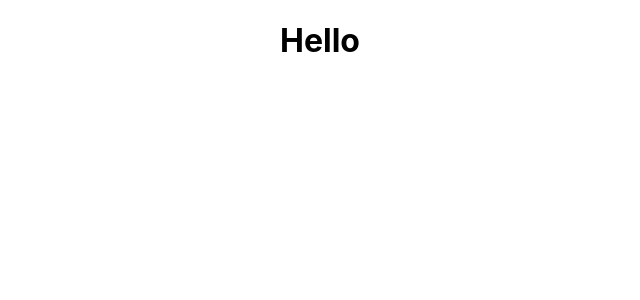
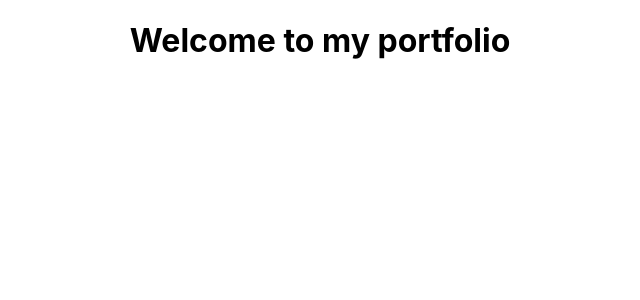
Before and after one commit to IA26/my-portfolio, a React (Create React App) app: page / in a window 1280 px wide. Shown: the top 300 px of the page, without its empty margins (320-960 px from the left). Built offline with nearby package versions, Linux system fonts and the light colour scheme.

Commit message:
added react router

```diff
--- a/package.json
+++ b/package.json
@@ -8,6 +8,7 @@
     "@testing-library/user-event": "^7.1.2",
     "react": "^16.13.1",
     "react-dom": "^16.13.1",
+    "react-router": "^5.2.0",
     "react-scripts": "3.4.3"
   },
   "scripts": {
--- a/src/App.js
+++ b/src/App.js
@@ -1,11 +1,11 @@
 import React from 'react';
-import logo from './logo.svg';
 import './App.css';
 
 function App() {
   return (
     <div className="App">
-      <h1> Hello </h1>
+      <h1> Welcome to my portfolio </h1>
+
     </div>
   );
 }
```
